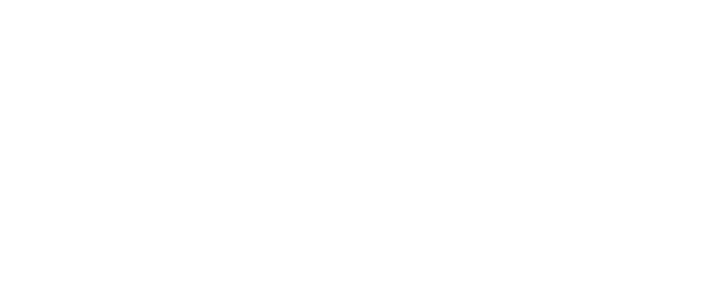
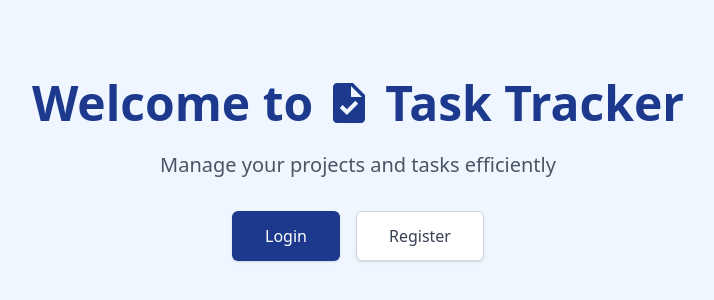
Before and after one commit to ShailySarker/Task-Tracker-Website, a React (Vite) app: page /home in a window 1280 px wide. Shown: the part 230-530 px from the top of the page, without its empty margins (282-996 px from the left). Built offline with nearby package versions, Linux system fonts and the light colour scheme; no server answers.

Commit message:
home page added with functionality

```diff
--- a/package.json
+++ b/package.json
@@ -16,6 +16,7 @@
     "react-dom": "^19.0.0",
     "react-icons": "^5.5.0",
     "react-router": "^7.5.2",
+    "react-toastify": "^11.0.5",
     "tailwindcss": "^4.1.4"
   },
   "devDependencies": {
--- a/src/App.jsx
+++ b/src/App.jsx
@@ -1,11 +1,14 @@
 import { BrowserRouter } from "react-router";
 import Routers from "./routes/Router";
+import { AuthProvider } from "./contextAPI/AuthContext";
 
 function App() {
 
   return (
     <BrowserRouter>
-      <Routers />
+      <AuthProvider>
+        <Routers />
+      </AuthProvider>
     </BrowserRouter>
   )
 }
--- a/src/contextAPI/AuthContext.jsx
+++ b/src/contextAPI/AuthContext.jsx
@@ -1,8 +1,8 @@
-import { createContext, useContext, useEffect, useState } from "react";
+import { createContext, useEffect, useState } from "react";
 import { useNavigate } from "react-router";
 import { authLogin, authRegister, getProfile } from "../api/auth";
 
-const AuthContext = createContext();
+export const AuthContext = createContext();
 
 export const AuthProvider = ({ children }) => {
   const [user, setUser] = useState(null);
@@ -75,5 +75,3 @@ export const AuthProvider = ({ children }) => {
     </AuthContext.Provider>
   );
 };
-
-export const useAuth = () => useContext(AuthContext);
--- a/src/hooks/useAuth.js
+++ b/src/hooks/useAuth.js
@@ -1,3 +1,4 @@
-import { useAuth } from '../contextAPI/AuthContext';
+import { useContext } from "react";
+import { AuthContext } from "../contextAPI/AuthContext";
 
-export default useAuth;
+export const useAuth = () => useContext(AuthContext);
--- a/src/pages/Home/Home.jsx
+++ b/src/pages/Home/Home.jsx
@@ -1,9 +1,44 @@
 import React from 'react';
+import { useAuth } from '../../hooks/useAuth';
+import { Link } from 'react-router';
+import { MdTask } from 'react-icons/md';
 
 const Home = () => {
+    const { isAuthenticated } = useAuth();
+
     return (
-        <div>
-
+        <div className="text-center h-screen flex flex-col justify-center items-center bg-blue-50">
+            <div className="flex items-center justify-center gap-3 text-blue-900">
+                <h1 className="xl:text-5xl lg:text-4xl md:text-3xl text-2xl font-bold">Welcome to</h1>
+                <MdTask className="xl:text-5xl lg:text-4xl md:text-3xl text-2xl" />
+                <h1 className="xl:text-5xl lg:text-4xl md:text-3xl text-2xl font-bold">Task Tracker</h1>
+            </div>
+            <p className="xl:text-xl lg:text-lg md:text-base text-sm text-gray-600 dark:text-gray-300 xl:mt-6 lg:mt-3 mt-2 xl:mb-8 lg:mb-5 md:mb-4 mb-[14px]">
+                Manage your projects and tasks efficiently
+            </p>
+            {isAuthenticated ? (
+                <Link
+                    to="/dashboard"
+                    className="inline-flex items-center xl:px-8 px-6 xl:py-3 lg:py-2 py-[6px] border border-transparent md:text-base text-sm font-medium rounded-md shadow-sm text-white bg-blue-900 hover:border-2 hover:border-blue-900 hover:bg-white hover:text-blue-950"
+                >
+                    Go to Dashboard
+                </Link>
+            ) : (
+                <div className="space-x-4">
+                    <Link
+                        to="/login"
+                        className="inline-flex items-center xl:px-8 px-6 xl:py-3 lg:py-2 py-[6px] border border-transparent md:text-base text-sm font-medium rounded-md shadow-sm text-white bg-blue-900 hover:bg-blue-950"
+                    >
+                        Login
+                    </Link>
+                    <Link
+                        to="/register"
+                        className="inline-flex items-center xl:px-8 px-6 xl:py-3 lg:py-2 py-[6px] border border-gray-300 md:text-base text-sm font-medium rounded-md shadow-sm text-gray-700 bg-white hover:bg-gray-50 dark:bg-gray-800 dark:text-white dark:border-gray-600 dark:hover:bg-gray-700"
+                    >
+                        Register
+                    </Link>
+                </div>
+            )}
         </div>
     );
 };
```
Also changed, not shown: 1 other file (tests, documents, lock files or other folders).
